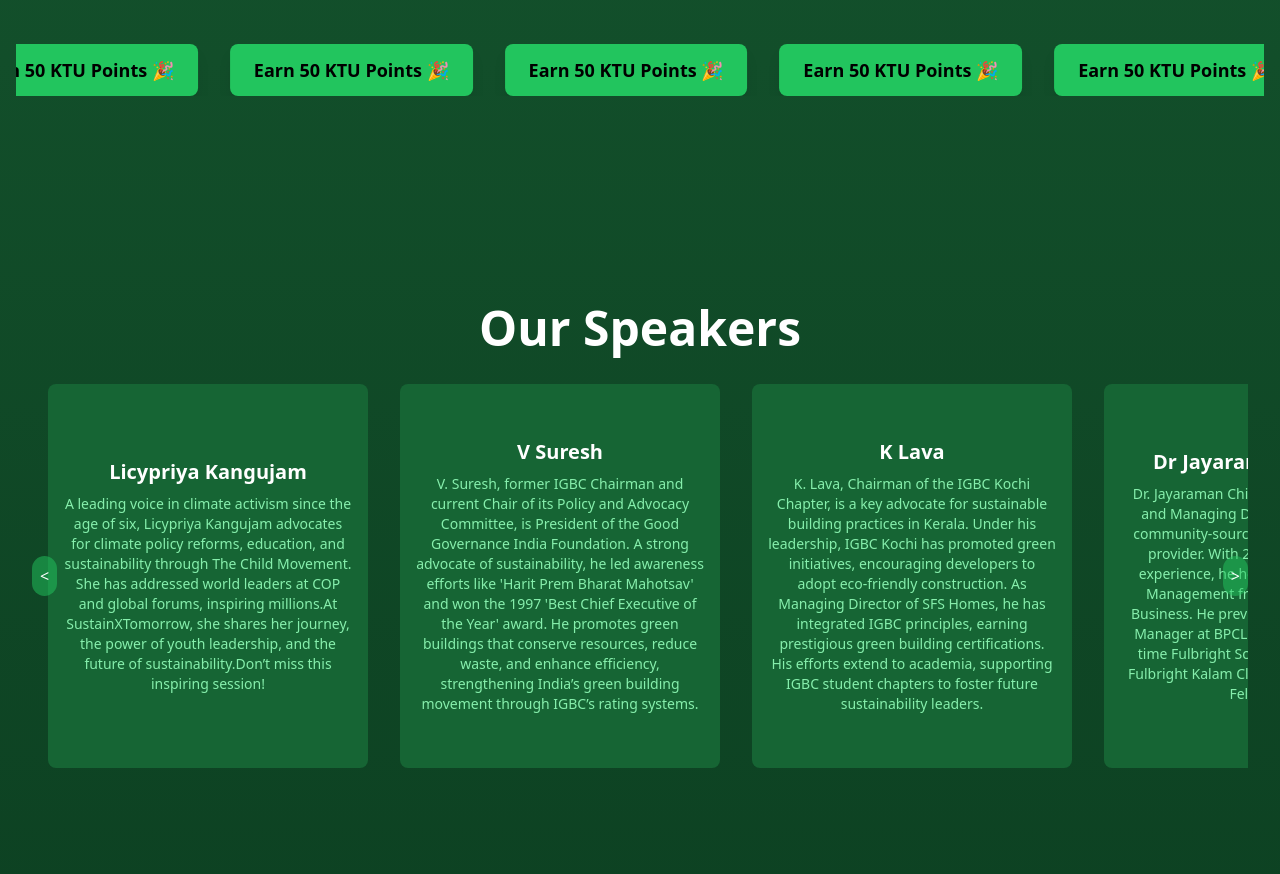
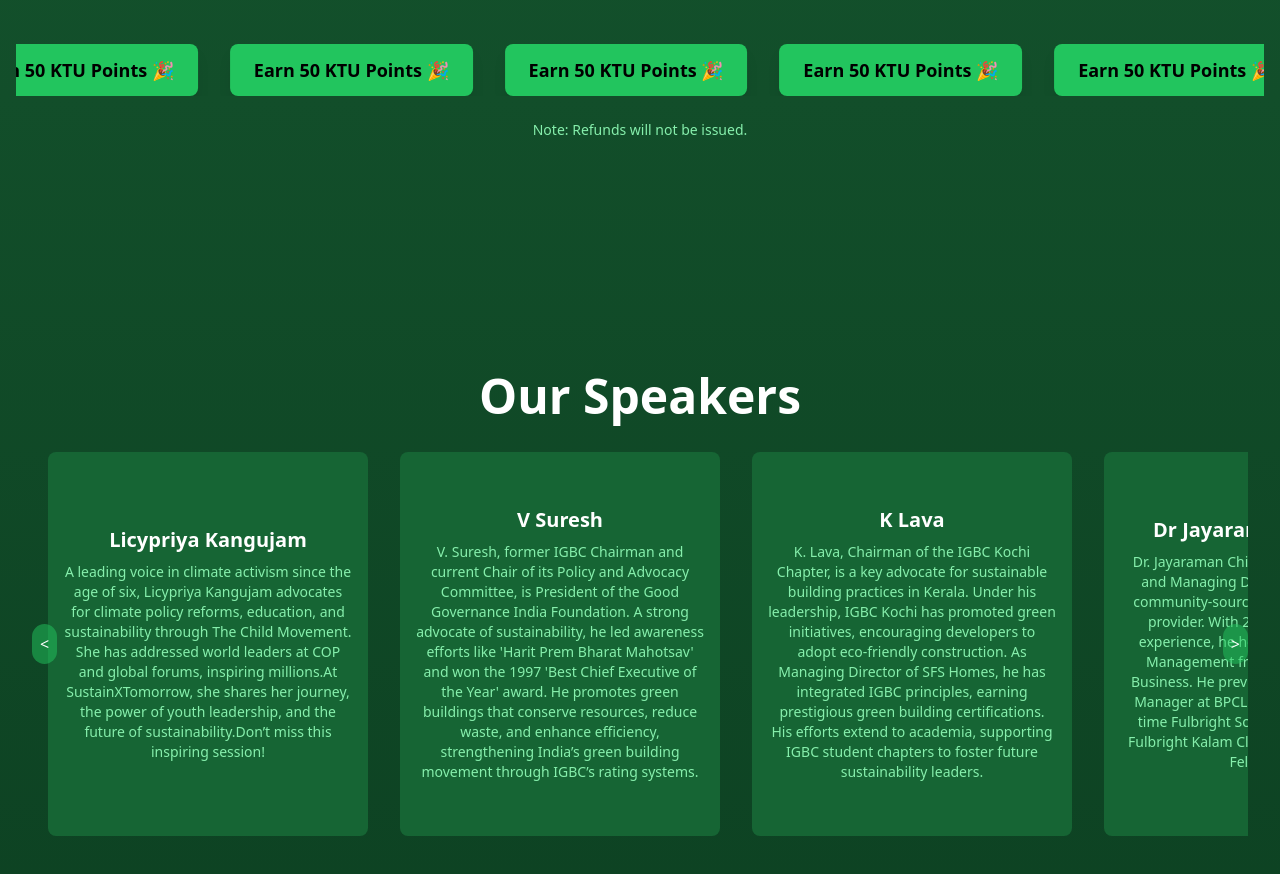
Before and after one commit to Eldhoalias72/sustainx__frontend, a Next.js app: page / in a window 1280 px wide. Shown: the part 2840-3714 px from the top of the page. Built offline with nearby package versions, Linux system fonts and the light colour scheme.

Commit message:
minor change

```diff
--- a/components/event-section.tsx
+++ b/components/event-section.tsx
@@ -310,6 +310,10 @@
         </motion.div>
       </div>
     </div>
+    <br></br>
+    <p className="text-green-300 text-sm mb-6">
+    Note: Refunds will not be issued.
+  </p>
 
 
 
```
